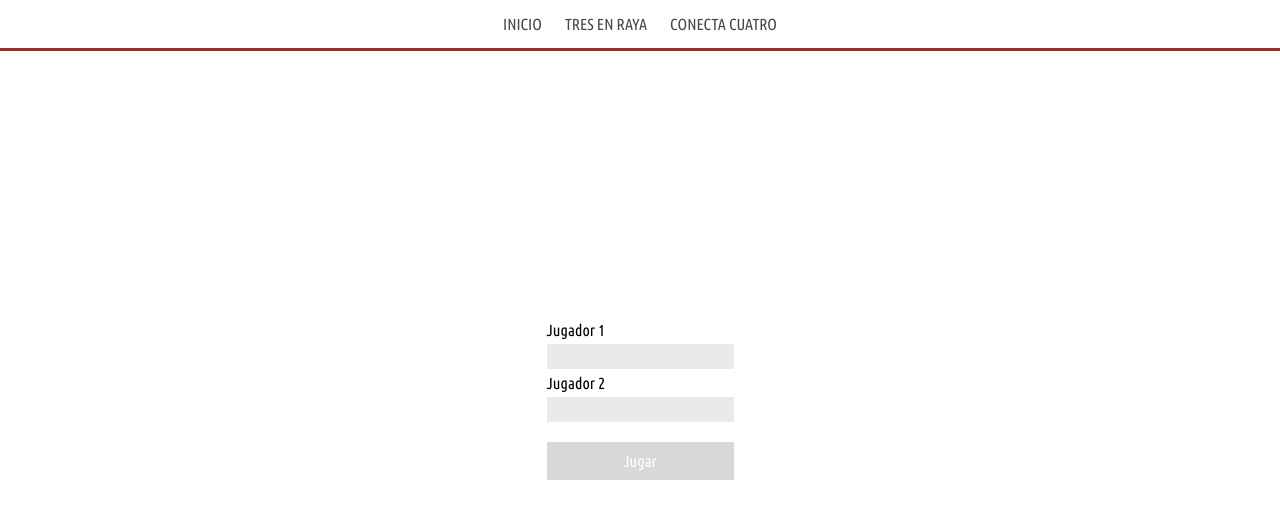
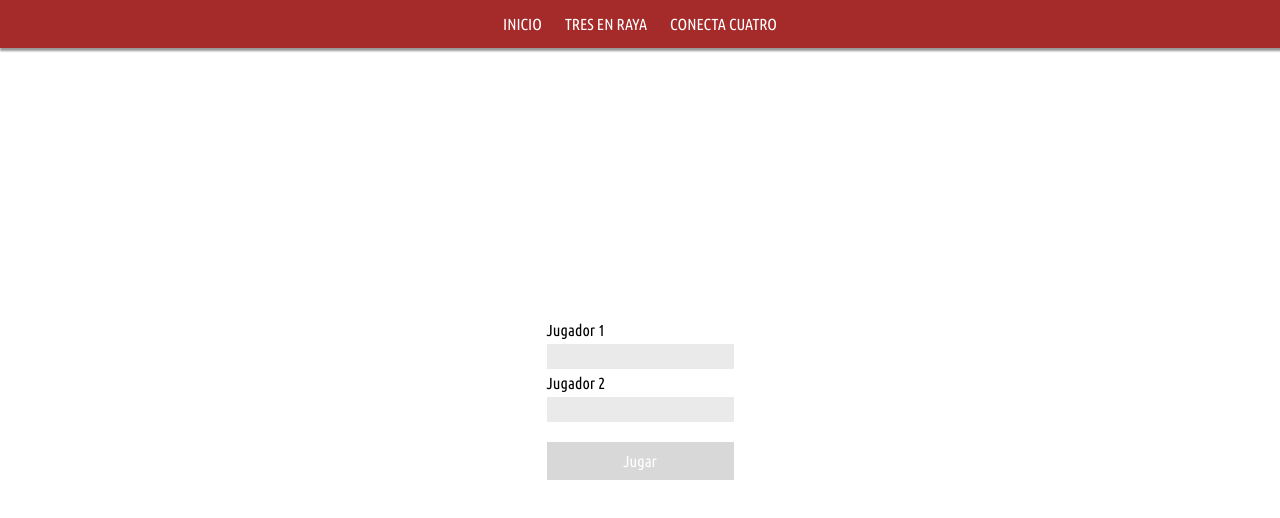
Before and after one commit to fjguipen/angular-games, a plain HTML site: page index.html in a window 1280 px wide. Drawn offline with nearby package versions, Linux system fonts and the light colour scheme.

Commit message:
Estilos, menu..

```diff
--- a/src/scss/app.scss
+++ b/src/scss/app.scss
@@ -36,15 +36,15 @@ h1{
     position:fixed;
     width: 100%;
     text-align: center;
-    border-bottom: $rojo solid;
-    //background: $negro;
-    color:$negro;
+    //border-bottom: $rojo solid;
+    box-shadow: 1px 2px 2px 1px #989898;
+    background: $rojo;
 
     > li {
         display: inline;
 
         > a{
-            color:$negro;
+            color:white;
             text-transform: uppercase;
             padding: 10px;
         }
```
Also changed, not shown: src/css/app.css, 1 other file.
